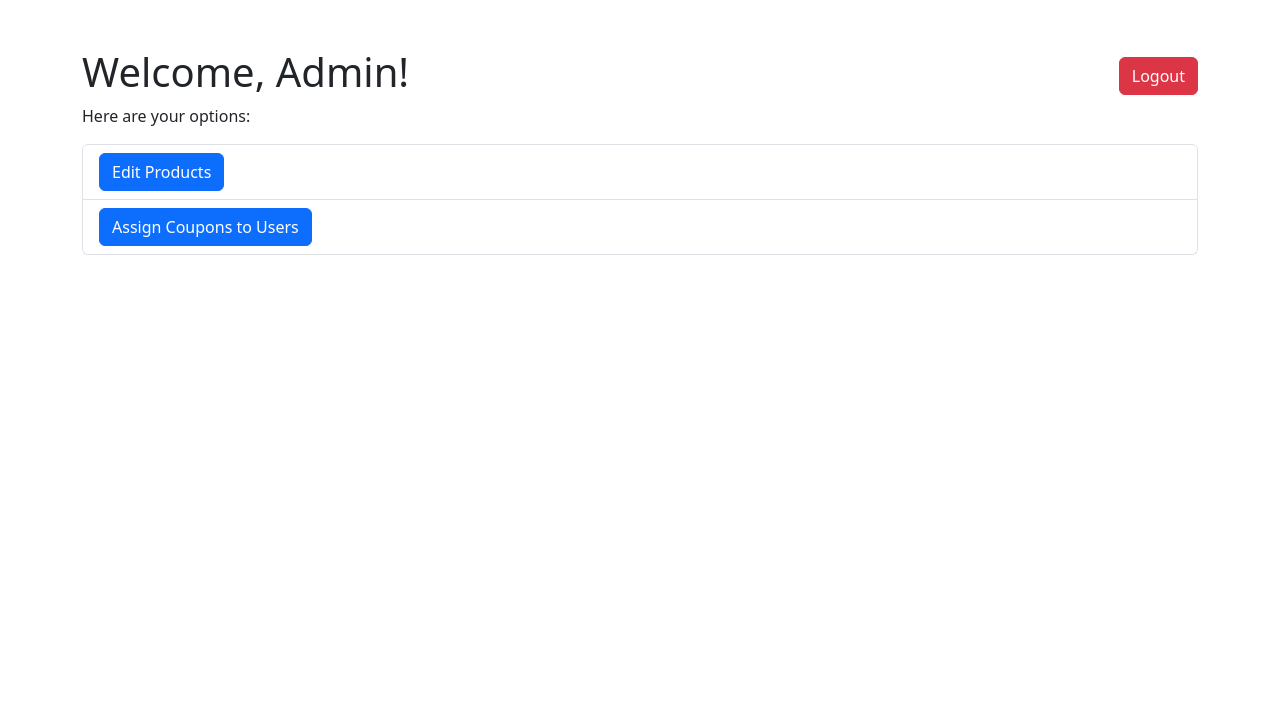
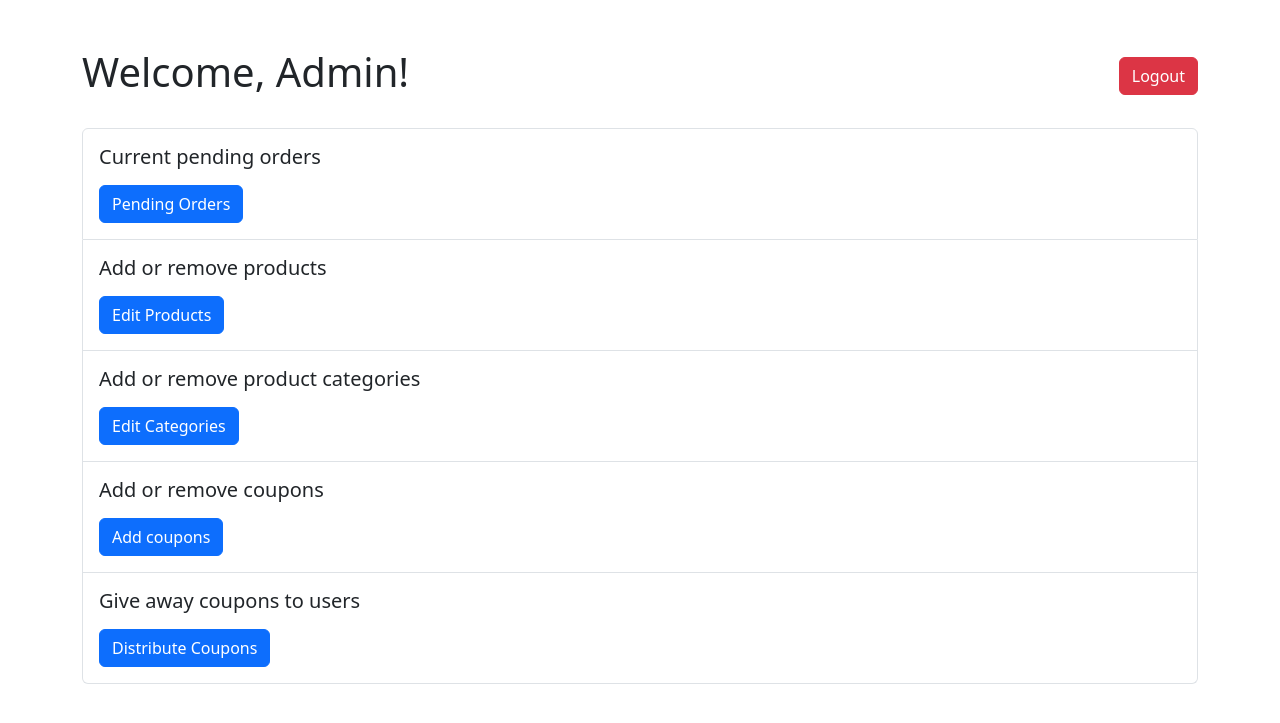
Before and after one commit to Nailsonseat/Grocery-Store, a Flask app: page /admin/dashboard in a window 1280 px wide. Shown: the top 723 px of the page. Run offline with Flask 3, Linux system fonts and the light colour scheme.

Commit message:
Added more options to admin dashoard

```diff
--- a/templates/admin_dashboard.html
+++ b/templates/admin_dashboard.html
@@ -11,17 +11,30 @@
     <div class="container mt-5">
         <div class="row">
             <div class="col">
-                <div class="d-flex justify-content-between align-items-center">
+                <div class="d-flex justify-content-between align-items-center mb-4">
                     <h1>Welcome, Admin!</h1>
                     <a href="{{ url_for('logout.logout') }}" class="btn btn-danger">Logout</a>
                 </div>
-                <p>Here are your options:</p>
                 <ul class="list-group">
                     <li class="list-group-item">
-                        <a href="#" class="btn btn-primary">Edit Products</a>
+                        <h5 class="mt-2 mb-3">Current pending orders</h5>
+                        <a href="#" class="btn btn-primary mb-2">Pending Orders</a>
                     </li>
                     <li class="list-group-item">
-                        <a href="#" class="btn btn-primary">Assign Coupons to Users</a>
+                        <h5 class="mt-2 mb-3">Add or remove products</h5>
+                        <a href="#" class="btn btn-primary mb-2">Edit Products</a>
+                    </li>
+                    <li class="list-group-item">
+                        <h5 class="mt-2 mb-3">Add or remove product categories</h5>
+                        <a href="#" class="btn btn-primary mb-2">Edit Categories</a>
+                    </li>
+                    <li class="list-group-item">
+                        <h5 class="mt-2 mb-3">Add or remove coupons</h5>
+                        <a href="#" class="btn btn-primary mb-2">Add coupons</a>
+                    </li>
+                    <li class="list-group-item">
+                        <h5 class="mt-2 mb-3">Give away coupons to users</h5>
+                        <a href="#" class="btn btn-primary mb-2">Distribute Coupons</a>
                     </li>
                 </ul>
             </div>
```
